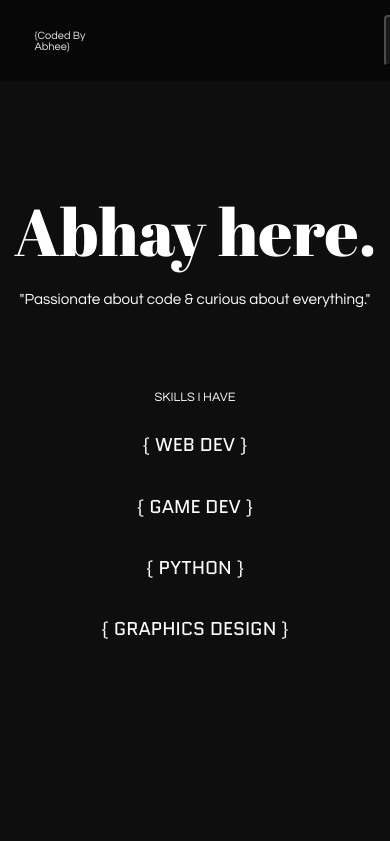
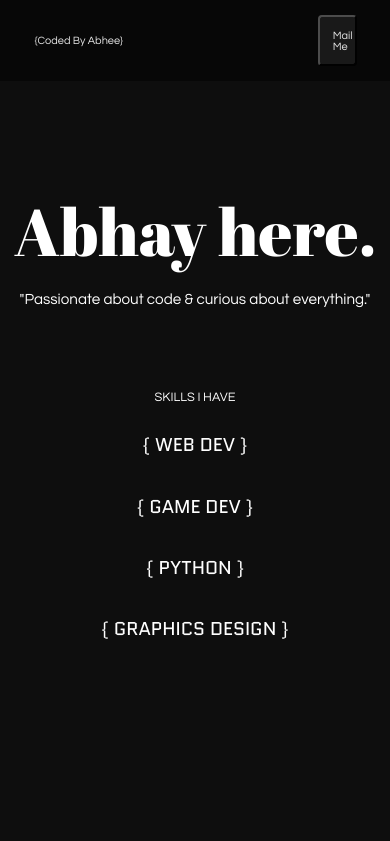
Before and after one commit to abheeee03/landing-page, a plain HTML site: page index.html in a window 390 px wide. Shown: the top 841 px of the page. Drawn offline with nearby package versions, Linux system fonts and the light colour scheme.

Commit message:
Update style.css

```diff
--- a/style.css
+++ b/style.css
@@ -175,5 +175,8 @@
     .contact-txt{
         font-size: 5vw;
     }
-
+    #nav-bar button{
+        margin-left: 50vw;
+        width: 10vw;
+    }
 }
```
